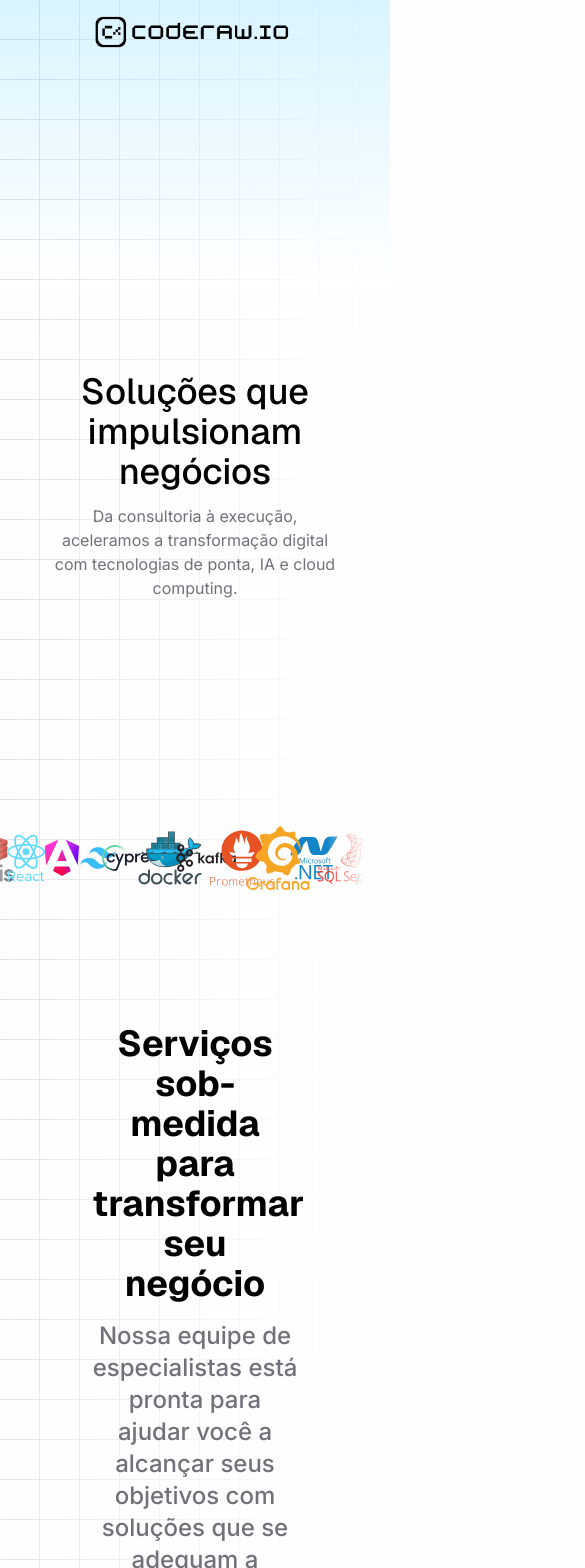
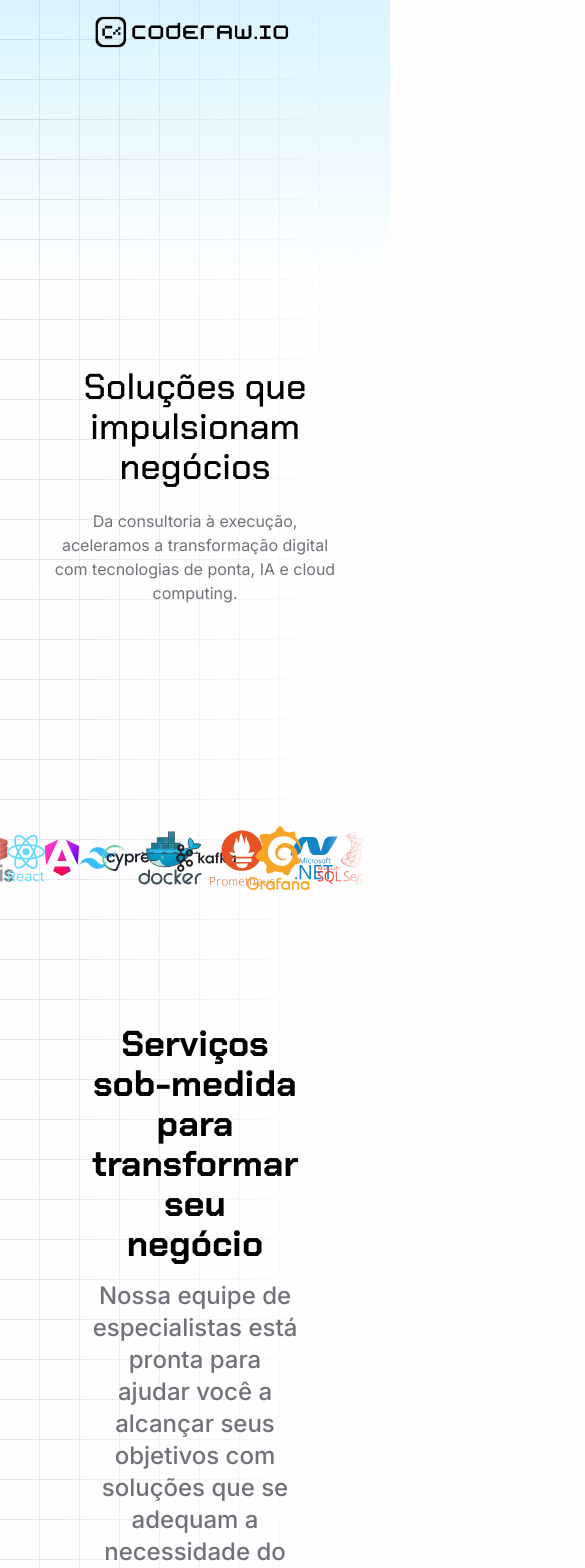
Before and after one commit to dev-Raffa/coderaw.site, a Next.js app: page / in a window 390 px wide. Shown: the top 1568 px of the page, 585 px wide, since content can reach past the window. Built offline with nearby package versions, Linux system fonts and the light colour scheme.

Commit message:
versão desktop acabou!

```diff
--- a/src/app/globals.css
+++ b/src/app/globals.css
@@ -222,6 +222,7 @@
         border-color: #898888 !important;
         &:focus {
           outline: none;
+          border:none;
         }
       }
 
@@ -230,6 +231,7 @@
 
         &:hover{
           outline: 2px solid hsl(var(--primary));
+          border:none;
         }
       }
 
--- a/src/app/layout.tsx
+++ b/src/app/layout.tsx
@@ -1,7 +1,7 @@
 import "./globals.css";
 
 import type { Metadata } from "next";
-import { Inter, Geist } from "next/font/google";
+import { Inter, Chakra_Petch } from "next/font/google";
 import { Toaster } from "sonner";
 import { Footer } from "@/components/shared/page/layout/footer";
 import { TopGradient } from "@/components/shared/top-gradient";
@@ -9,20 +9,25 @@ import { Header } from "@/components/shared/page/layout/header";
 import { AOSInit } from "@/components/shared/aos-init";
 import GridPattern from "@/components/magic-ui/grid-pattern";
 import { cn } from "@/lib/utils";
+import localFont from 'next/font/local'
 
+const lubrifont = localFont({
+  src: "../../public/WDXL_Lubrifont_TC/WDXLLubrifontTC-Regular.ttf",
+  variable: "--font-title"
+});
 
 const inter = Inter({
   weight: ["400", "500", "600", "700"],
   subsets: ["latin"],
-  variable: "--font-inter",
+  variable: "--font-text",
 });
 
-const geist = Geist({
-  weight: ["100", "200", "300", "400", "500", "600", "700"],
-  style: ["normal"],
+const chakra = Chakra_Petch({
+  weight: ["400", "500", "600", "700"],
   subsets: ["latin"],
   variable: "--font-title",
-});
+})
+
 
 export const metadata: Metadata = {
   title: "Consultoria em Software | coderaw.io",
@@ -37,7 +42,7 @@ export default function RootLayout({
   return (
     <html lang="pt-BR">
       <body
-        className={`${geist.variable} relative ${inter.className} antialiased`}
+        className={`${chakra.variable} relative ${inter.className} antialiased`}
       >
         <GridPattern
           width={40}
--- a/src/components/lists/cases/grid-cases-lists.tsx
+++ b/src/components/lists/cases/grid-cases-lists.tsx
@@ -1,8 +1,8 @@
-import "./teste.css";
+import "./list-cases.styles.css";
 import Image from "next/image";
 import { cases } from "./cases";
 
-export function TestCasesList() {
+export function CasesList() {
   return (
     //@ts-expect-error
     <ul id="cards" style={{ "--columns": 4 }}>
@@ -16,10 +16,14 @@ export function TestCasesList() {
           >
             {index === 0 && (
               <div className="card-header">
-
+                <h2 className="section-title">Nossos Casos de Sucesso</h2>
+                <p className="section-subtitle">
+                  Conheça os projetos que desenvolvemos e como impactamos nossos
+                  clientes.
+                </p>
               </div>
             )}
-            <article className="card-content backdrop-blur-xl">
+            <article className="card-content backdrop-blur-md">
               <figure>
                 <Image src={caseItem.image} fill alt={caseItem.name} />
               </figure>
--- a/src/components/lists/cases/list-cases.styles.css
+++ b/src/components/lists/cases/list-cases.styles.css
@@ -1,6 +1,6 @@
 :root {
   --card-height: 85vh;
-  --top: 75px;
+  --top: 80px;
   --card-margin: 4vw;
   --card-top-offset: 1em;
   --outline-width: 0px;
@@ -23,10 +23,10 @@
     position: sticky;
     top: var(--top);
     padding-top: calc(var(--index) * var(--card-top-offset));
-	height: var(--card-height);
+    height: var(--card-height);
 
     &:not(:first-child) {
-      padding-top: calc(var(--index) * 4px + 100px);
+      padding-top: calc(var(--index) * 4px + 125px);
     }
 
     .card-header {
@@ -34,7 +34,7 @@
       flex-direction: column;
       align-items: center;
       justify-content: center;
-      height: 90px;
+      height: 120px;
 
       p {
         color: white;
@@ -43,46 +43,43 @@
 
     .card-content {
       box-shadow: 0 0.2em 1em rgba(0, 0, 0, 0.1), 0 1em 2em rgba(0, 0, 0, 0.1);
-      background: rgba(255, 255, 255, 0.123);
-      color: rgb(255, 255, 255);
+      background: rgba(255, 255, 255, 0.18);
+      color: rgb(250, 250, 250);
       border-radius: 1em;
       overflow: hidden;
       width: 90vw;
-	  max-width: 1100px;
-	  height: calc(100% - 120px);
-	  max-height: 700px;
-	  display: grid;
-      gap: 12px;
-      grid-template-areas: "img text";
-      grid-template-columns: 1fr 1fr;
-      grid-template-rows: auto;
+      max-width: 1100px;
+      height: calc(var(--card-height) - 100px);
+      max-height: 800px;
+      display: flex;
+      gap: 8px;
       align-items: stretch;
-      outline: var(--outline-width) solid blue;
 
       transform-origin: 50% 0%;
       will-change: transform;
 
       section {
-        grid-area: text;
-        width: 100%;
+        width: 65%;
         place-self: center;
         text-align: left;
-		padding-top: 12px;
+        height: 100%;
+        padding-top: 12px;
         padding-right: 8px;
-        display: grid;
-        gap: 1em;
+        display: flex;
+        flex-direction: column;
+        gap: 18px;
         place-items: start;
 
         h3 {
           width: 100%;
-          font-size: var(--font-title);
-          margin-bottom: 8px;
+          font-size: 24px;
           text-align: center;
           font-weight: 500;
         }
 
         ul {
           gap: 12px;
+          height: 100%;
 
           li {
             h4 {
@@ -96,10 +93,21 @@
             }
           }
         }
+
+        &::before {
+          content: " ";
+          height: 100%;
+          width: 100%;
+          position: absolute;
+          top: 0;
+          left: 0;
+          background-color: rgba(58, 57, 57, 0.767);
+          z-index: -1;
+        }
       }
 
       figure {
-        grid-area: img;
+        width: 35%;
         overflow: hidden;
         position: relative;
       }
@@ -129,8 +137,8 @@
   }
 
   #cards {
-    --numcards:4;
-	view-timeline-name: --cards-element-scrolls-in-body;
+    --numcards: 4;
+    view-timeline-name: --cards-element-scrolls-in-body;
   }
 
   .card__content {
--- a/src/components/lists/services/service-lists.tsx
+++ b/src/components/lists/services/service-lists.tsx
@@ -35,7 +35,7 @@ export const ServiceList = () => {
             <section className="flex flex-col items-center p-8 py-12 justify-start">
               <h3 className="mb-2 content-title">{service.title}</h3>
               <p className="mb-4 content-text">{service.description}</p>
-              <ul className="flex flex-col gap-2 mb-4">
+              <ul className="flex flex-col gap-2 w-full px-1 mb-4">
                 {service.features?.map((feature, index) => (
                   <li key={`feature-${index}`} className="content-text">
                     <FaRegCheckCircle className="inline-block mr-2 text-green-700" />
--- a/src/components/lists/sub-routers/sub-routers.ts
+++ b/src/components/lists/sub-routers/sub-routers.ts
@@ -12,5 +12,9 @@ export const subRouters = [
   {
     label: "Cases",
     href: "/#cases",
+  },
+  {
+    label: "Trabalhe Conosco",
+    href: "https://www.linkedin.com/company/coderaw/"
   }
 ]
--- a/src/components/shared/page/sections/cases-section.tsx
+++ b/src/components/shared/page/sections/cases-section.tsx
@@ -1,3 +1,4 @@
+import { CasesList } from "@/components/lists/cases/grid-cases-lists";
 import { TestCasesList } from "@/components/lists/cases/teste";
 import DotPattern from "@/components/magic-ui/dot-pattern";
 import { cn } from "@/lib/utils";
@@ -8,16 +9,9 @@ export  const CasesSection = () => {
       id="cases"
       className="section bg-gradient-to-tr from-zinc-900 to-black"
     >
-      <div className="section-texts">
-        <h2 className="section-title">Nossos Casos de Sucesso</h2>
-        <p className="section-subtitle">
-          Conheça os projetos que desenvolvemos e como impactamos nossos
-          clientes.
-        </p>
-      </div>
       <div className="section-content">
-        {/*<CasesList />*/}
-        <TestCasesList />
+        <CasesList />
+        {/* <TestCasesList /> */}
       </div>
       <DotPattern
         width={10}
@@ -27,7 +21,7 @@ export  const CasesSection = () => {
         cr={1}
         className={cn(
           "[mask-image:linear-gradient(to_bottom_right,white,transparent,transparent)]" +
-            " h-[200px]"
+            " h-[1500px]"
         )}
       />
     </section>
--- a/src/components/shared/page/sections/contact-section.tsx
+++ b/src/components/shared/page/sections/contact-section.tsx
@@ -1,18 +1,25 @@
 "use client";
 
 import { serviceList } from "@/components/lists/services/services";
-import DotPattern from "@/components/magic-ui/dot-pattern";
 import { Button } from "@/components/ui/button";
 import { Input } from "@/components/ui/input";
 import { Textarea } from "@/components/ui/textarea";
-import { cn } from "@/lib/utils";
-import { FormEvent } from "react";
+import { FormEvent, useState } from "react";
+import { number } from "zod";
 
 export default function Cta() {
+  const [name, setName] = useState("");
+
   const handleSubmit = (e: FormEvent<HTMLFormElement>) => {
     e.preventDefault();
   };
 
+  const handleChange = (e: React.ChangeEvent<HTMLInputElement>) => {
+
+    if(!Number(e.target.value)) {
+      setName(e.target.value);
+    }
+  };
   return (
     <section className="section" id="contact">
       <div className="section-texts">
@@ -34,7 +41,10 @@ export default function Cta() {
                   <Input
                     placeholder="Seu nome"
                     required
+                    value={name}
+                    onChange={(e)=>handleChange(e)}
                     type="text"
+                    pattern="[a-zA-ZáàãâéèêíìîóòõôúùûçÁÀÃÂÉÈÊÍÌÎÓÒÕÔÚÙÛÇ\s]+"
                     minLength={3}
                   />
                   <p>insira no mínimo 3 caractéres</p>
--- a/src/components/shared/page/sections/hero-section.tsx
+++ b/src/components/shared/page/sections/hero-section.tsx
@@ -2,15 +2,15 @@ import { ToolsListSlide } from "@/components/lists/tools/tools.components";
 export function HeroSection() {
   return (
     <div className="section ">
-      <div className="h-full flex flex-col gap-3 max-w-4xl mx-auto">
+      <div className="h-full flex flex-col gap-[22px] max-w-4xl mx-auto">
         <div className="max-w-sm sm:max-w-4xl text-center mx-auto">
-          <h1 className="block font-medium font-title text-4xl sm:text-5xl md:text-6xl lg:text-7xl">
-            Soluções que impulsionam negócios
+          <h1 className="block font-medium font-title text-4xl sm:text-5xl md:text-6xl lg:text-[5.4rem]">
+            Soluções que <br /> impulsionam negócios
           </h1>
         </div>
 
-        <div className="max-w-sm sm:max-w-3xl text-center mx-auto">
-          <p className="text-base text-muted-foreground  md:text-3xl lg:text-4xl">
+        <div className="max-w-sm sm:max-w-4xl text-center mx-auto">
+          <p className="text-base text-muted-foreground  md:text-xl lg:text-[26px]">
             Da consultoria à execução, aceleramos a transformação digital com
             tecnologias de ponta, IA e cloud computing.
           </p>
--- a/tailwind.config.ts
+++ b/tailwind.config.ts
@@ -90,8 +90,8 @@ const config: Config = {
       },
       fontFamily: {
         title: ["var(--font-title)"],
-        text: ["var(--font-montserrat)"],
-        item: ["var(--font-title)"],
+        text: ["var(--font-text)"],
+        item: ["var(--font-text)"],
       },
     },
   },
```
Also changed, not shown: 1 other file (tests, documents, lock files or other folders).
